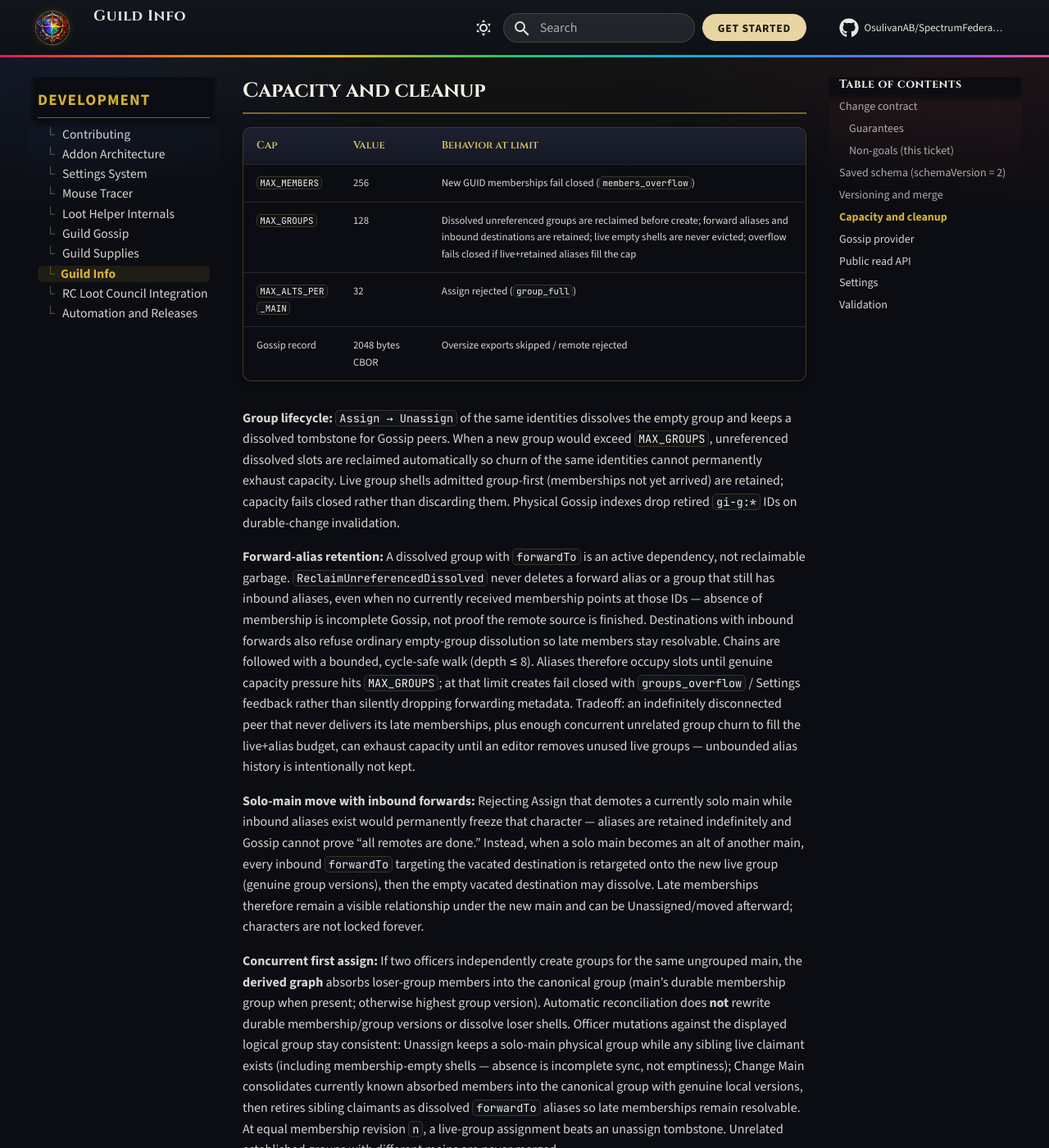
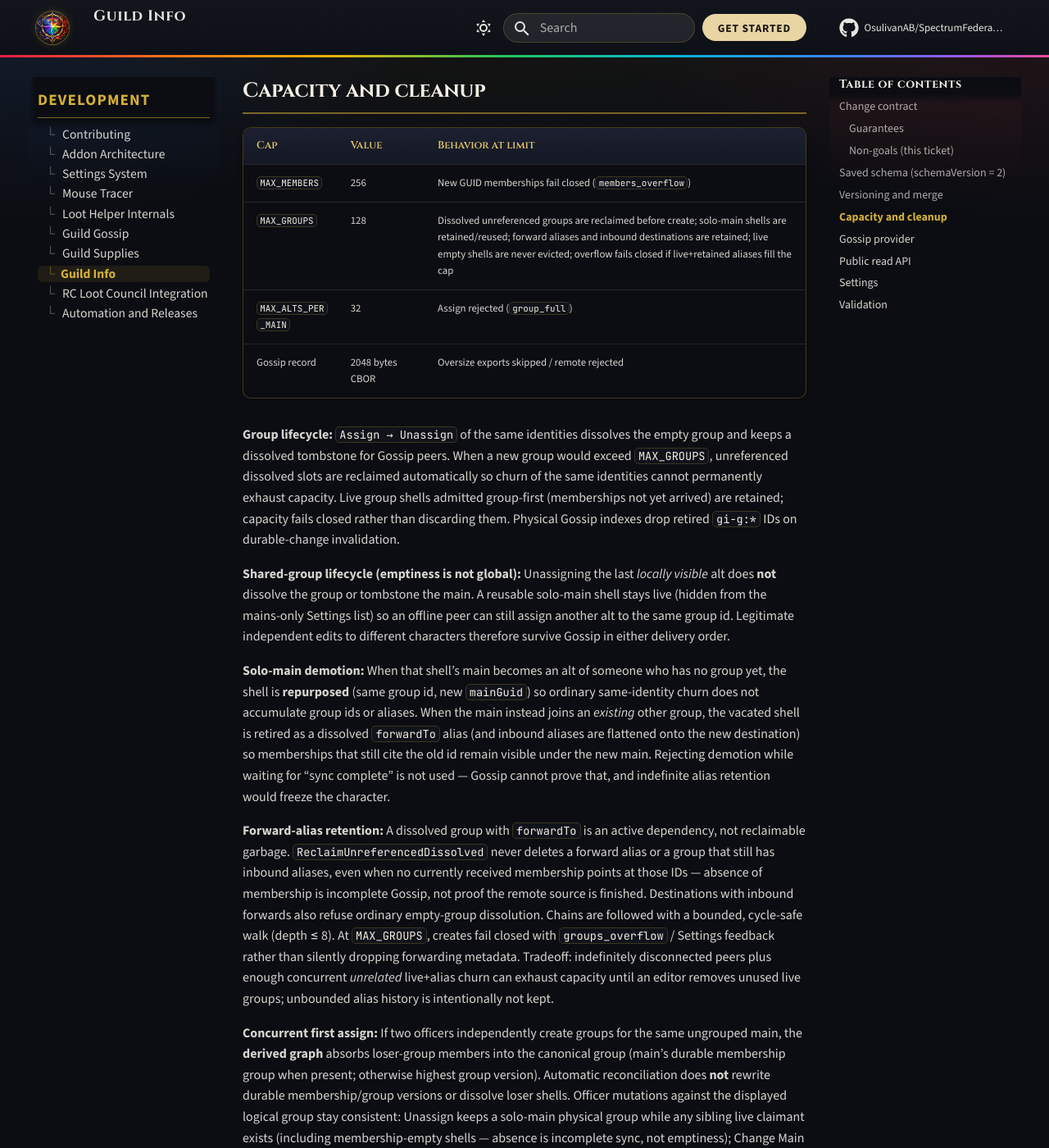
Before and after one commit to OsulivanAB/SpectrumFederation, an MkDocs documentation site: the page built from docs/development/guild-info/index.md, in a window 1280 px wide and 1400 px high, scrolled down 2779 px. Shown: the whole window at 82% size. Built offline with MkDocs 1.6.1 and Material for MkDocs 9.7.7, drawn with Linux system fonts in a browser that asks for light colours; comment, search, counter and statistics services are not loaded.

Commit message:
Fix Guild Info shared-group lifecycle for offline independent edits (#402)
Keep reusable solo-main shells after Unassign instead of dissolving on
local emptiness. Demoting a solo main repurposes that shell when the new
main has no group, or retires it as forwardTo when joining an existing
group, so offline assigns to the same group id stay visible without
unbounded alias accumulation.

Co-authored-by: Anthony <OsulivanAB@users.noreply.github.com>

```diff
--- a/docs/development/guild-info/index.md
+++ b/docs/development/guild-info/index.md
@@ -88,15 +88,17 @@ Durable keys are only `club:<id>`. Transport `name:` scopes are never persisted.
 | Cap | Value | Behavior at limit |
 | --- | --- | --- |
 | `MAX_MEMBERS` | 256 | New GUID memberships fail closed (`members_overflow`) |
-| `MAX_GROUPS` | 128 | Dissolved unreferenced groups are reclaimed before create; forward aliases and inbound destinations are retained; live empty shells are never evicted; overflow fails closed if live+retained aliases fill the cap |
+| `MAX_GROUPS` | 128 | Dissolved unreferenced groups are reclaimed before create; solo-main shells are retained/reused; forward aliases and inbound destinations are retained; live empty shells are never evicted; overflow fails closed if live+retained aliases fill the cap |
 | `MAX_ALTS_PER_MAIN` | 32 | Assign rejected (`group_full`) |
 | Gossip record | 2048 bytes CBOR | Oversize exports skipped / remote rejected |
 
 **Group lifecycle:** `Assign → Unassign` of the same identities dissolves the empty group and keeps a dissolved tombstone for Gossip peers. When a new group would exceed `MAX_GROUPS`, unreferenced dissolved slots are reclaimed automatically so churn of the same identities cannot permanently exhaust capacity. Live group shells admitted group-first (memberships not yet arrived) are retained; capacity fails closed rather than discarding them. Physical Gossip indexes drop retired `gi-g:*` IDs on durable-change invalidation.
 
-**Forward-alias retention:** A dissolved group with `forwardTo` is an active dependency, not reclaimable garbage. `ReclaimUnreferencedDissolved` never deletes a forward alias or a group that still has inbound aliases, even when no currently received membership points at those IDs — absence of membership is incomplete Gossip, not proof the remote source is finished. Destinations with inbound forwards also refuse ordinary empty-group dissolution so late members stay resolvable. Chains are followed with a bounded, cycle-safe walk (depth ≤ 8). Aliases therefore occupy slots until genuine capacity pressure hits `MAX_GROUPS`; at that limit creates fail closed with `groups_overflow` / Settings feedback rather than silently dropping forwarding metadata. Tradeoff: an indefinitely disconnected peer that never delivers its late memberships, plus enough concurrent unrelated group churn to fill the live+alias budget, can exhaust capacity until an editor removes unused live groups — unbounded alias history is intentionally not kept.
+**Shared-group lifecycle (emptiness is not global):** Unassigning the last *locally visible* alt does **not** dissolve the group or tombstone the main. A reusable solo-main shell stays live (hidden from the mains-only Settings list) so an offline peer can still assign another alt to the same group id. Legitimate independent edits to different characters therefore survive Gossip in either delivery order.
 
-**Solo-main move with inbound forwards:** Rejecting Assign that demotes a currently solo main while inbound aliases exist would permanently freeze that character — aliases are retained indefinitely and Gossip cannot prove “all remotes are done.” Instead, when a solo main becomes an alt of another main, every inbound `forwardTo` targeting the vacated destination is retargeted onto the new live group (genuine group versions), then the empty vacated destination may dissolve. Late memberships therefore remain a visible relationship under the new main and can be Unassigned/moved afterward; characters are not locked forever.
+**Solo-main demotion:** When that shell’s main becomes an alt of someone who has no group yet, the shell is **repurposed** (same group id, new `mainGuid`) so ordinary same-identity churn does not accumulate group ids or aliases. When the main instead joins an *existing* other group, the vacated shell is retired as a dissolved `forwardTo` alias (and inbound aliases are flattened onto the new destination) so memberships that still cite the old id remain visible under the new main. Rejecting demotion while waiting for “sync complete” is not used — Gossip cannot prove that, and indefinite alias retention would freeze the character.
+
+**Forward-alias retention:** A dissolved group with `forwardTo` is an active dependency, not reclaimable garbage. `ReclaimUnreferencedDissolved` never deletes a forward alias or a group that still has inbound aliases, even when no currently received membership points at those IDs — absence of membership is incomplete Gossip, not proof the remote source is finished. Destinations with inbound forwards also refuse ordinary empty-group dissolution. Chains are followed with a bounded, cycle-safe walk (depth ≤ 8). At `MAX_GROUPS`, creates fail closed with `groups_overflow` / Settings feedback rather than silently dropping forwarding metadata. Tradeoff: indefinitely disconnected peers plus enough concurrent *unrelated* live+alias churn can exhaust capacity until an editor removes unused live groups; unbounded alias history is intentionally not kept.
 
 **Concurrent first assign:** If two officers independently create groups for the same ungrouped main, the **derived graph** absorbs loser-group members into the canonical group (main’s durable membership group when present; otherwise highest group version). Automatic reconciliation does **not** rewrite durable membership/group versions or dissolve loser shells. Officer mutations against the displayed logical group stay consistent: Unassign keeps a solo-main physical group while any sibling live claimant exists (including membership-empty shells — absence is incomplete sync, not emptiness); Change Main consolidates currently known absorbed members into the canonical group with genuine local versions, then retires sibling claimants as dissolved `forwardTo` aliases so late memberships remain resolvable. At equal membership revision `n`, a live-group assignment beats an unassign tombstone. Unrelated established groups with different mains are never merged.
 
```
Also changed, not shown: CHANGELOG.md (+1 -0 lines), 2 other files.
